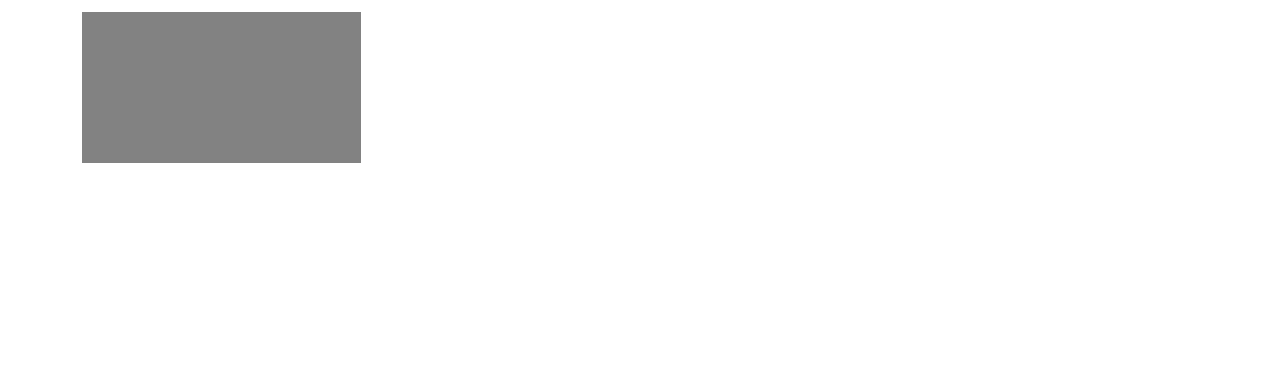
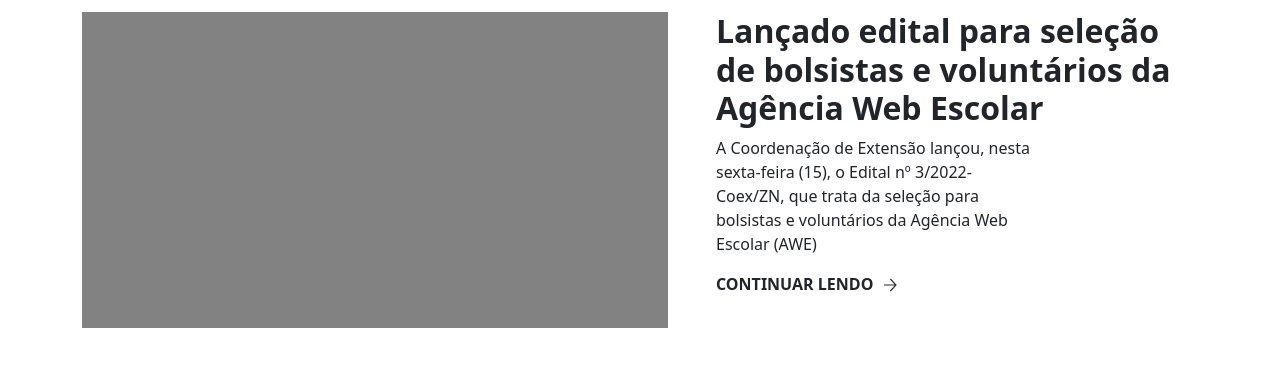
Before and after one commit to IttsmeNightfall/Montagem-com-Bootstrap-, a plain HTML site: page index.html in a window 1280 px wide. Shown: the part 700-1066 px from the top of the page. Before the commit the page ends 863 px from the top, so only its background shows below. Drawn offline with nearby package versions, Linux system fonts and the light colour scheme.

Commit message:
Notícias feita

```diff
--- a/index.html
+++ b/index.html
@@ -35,11 +35,15 @@
             <button type="button" class="btn btn-dark py-3 px-5 mt-3">ACESSAR</button>
         </div>
     </section>
-    <section class="container">
+    <section class="container mb-5">
         <h2 class="sub-title mb-3">Notícias</h2>
         <div class="d-flex">
-            <img class="w-25" src="imgs/bloco1.svg" alt="">
-
+            <img class="w-75" src="imgs/bloco1.svg" alt="">
+            <div class="ms-5">
+                <h2 class="text-dark fw-bold">Lançado edital para seleção de bolsistas e voluntários da Agência Web Escolar</h3>
+                <p class="text-dark col-8">A Coordenação de Extensão lançou, nesta sexta-feira (15), o Edital nº 3/2022-Coex/ZN, que trata da seleção para bolsistas e voluntários da Agência Web Escolar (AWE)</p>
+                <a class="text-dark fw-bold text-decoration-none align-items" href="">CONTINUAR LENDO <img src="imgs/arrow.svg" alt=""></a>
+            </div>
         </div>
 
     </section>
```
Also changed, not shown: imgs/arrow.svg (added).
